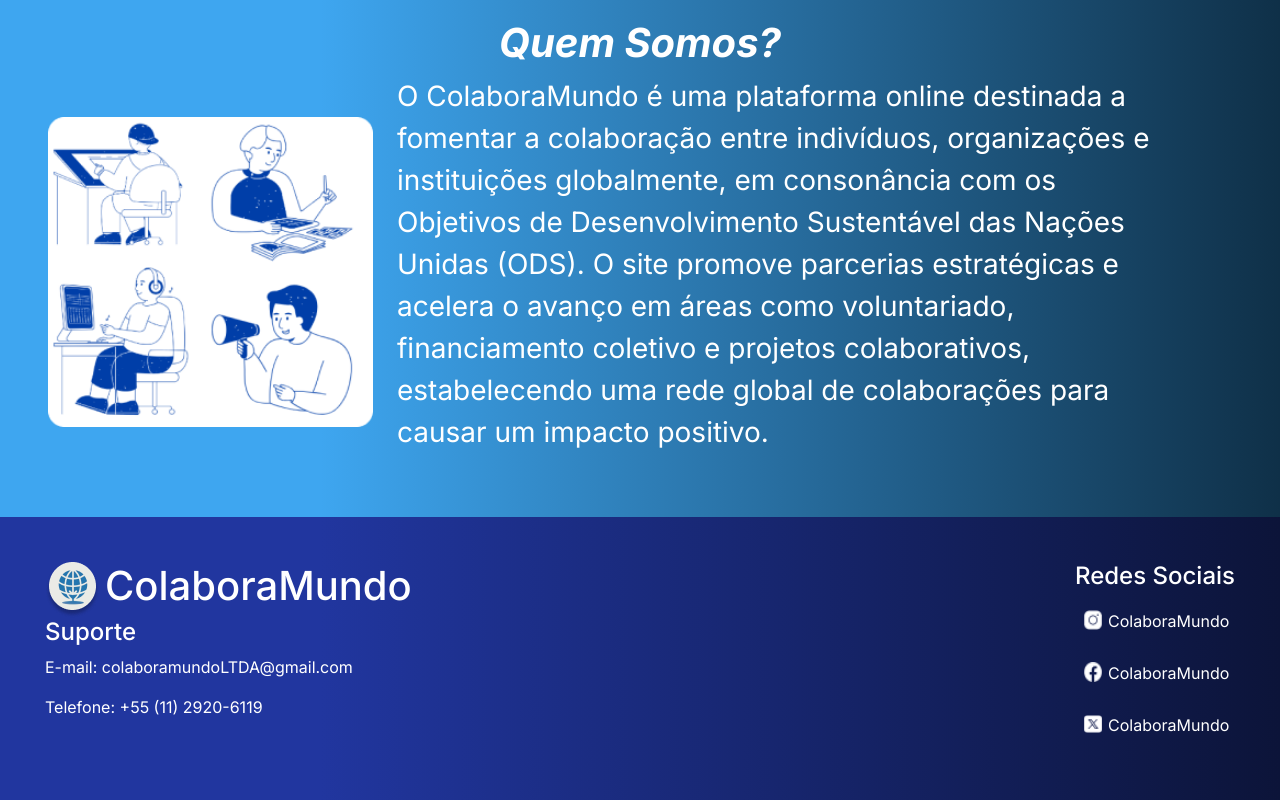
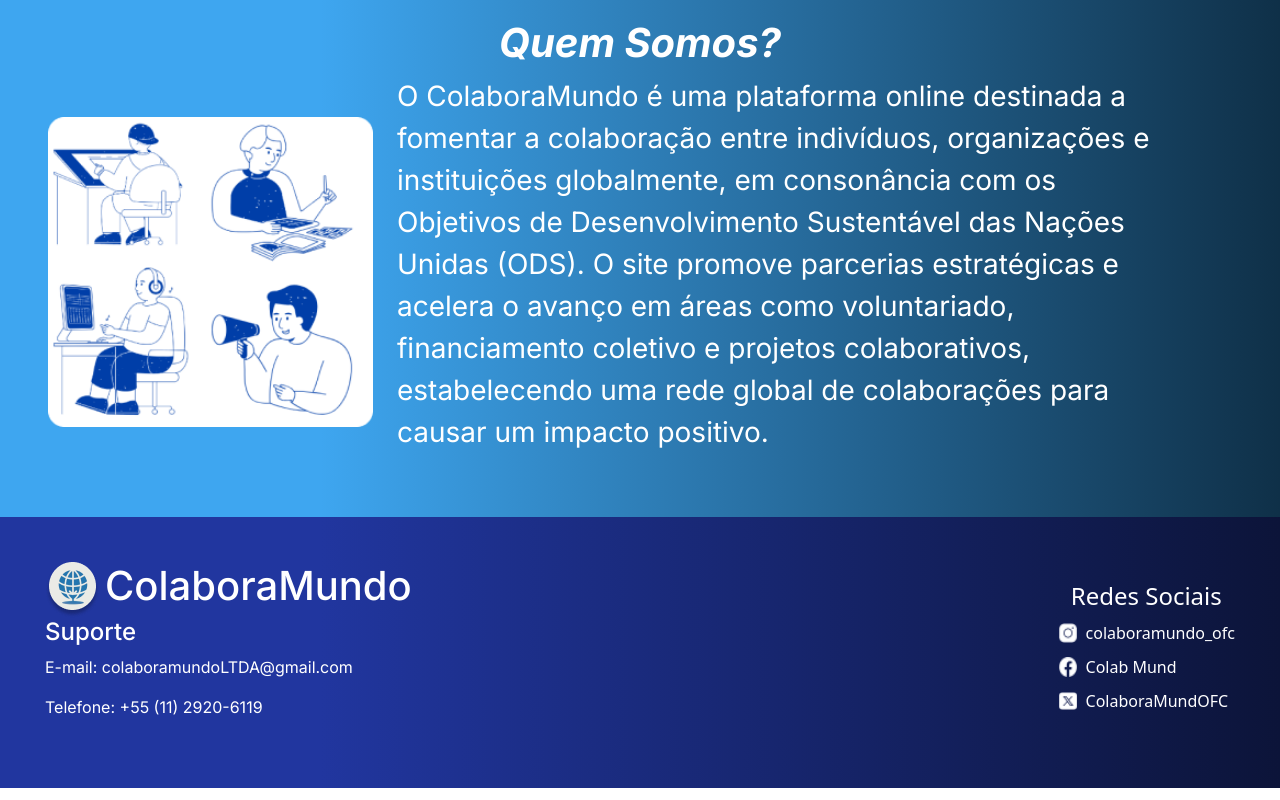
Before and after one commit to rouri404/ColaboraMundo, a website: page index.html in a window 1280 px wide. Shown: the part 1643-2443 px from the top of the page. Drawn offline with nearby package versions, Linux system fonts and the light colour scheme; files that its build step writes are made by us from their sources; a web font is replaced by a local one.

Commit message:
Adaptações completas
Js implementado, CSS e HTML melhorados.

```diff
--- a/css/styles.css
+++ b/css/styles.css
@@ -131,16 +131,32 @@
 }
 
 .redes-sociais {
-  display: flex;
-  flex-direction: column;
-  justify-content: flex-end;
-  gap: 10px;
-  font-family: 'Inter',serif;
+  margin: 20px 0;
 }
 
+.text-redes-sociais {
+  font-size: 1.5em;
+  margin-bottom: 10px;
+}
 
-.text-redes-sociais {
-  margin-left: 0px;
+.rede-social {
+  display: flex;
+  align-items: center;
+  margin-bottom: 10px;
+}
+
+.link-rede-social {
+  text-decoration: none;
+  color: white;
+  font-size: 1em;
+  display: flex;
+  align-items: center;
+}
+
+.icone-rede-social {
+  width: 20px;
+  height: 20px;
+  margin-right: 8px;
 }
 
 
@@ -246,4 +262,6 @@
     align-items: center;
     padding: 20px;
   }
+
+
 }
--- a/index.html
+++ b/index.html
@@ -5,9 +5,6 @@
     <meta name="viewport" content="width=device-width, initial-scale=1.0">
     <title>ColaboraMundo</title>
     <link rel="stylesheet" href="styles.css">
-    <style>
-        @import url('CSS/styles.css');
-    </style>
 
     <script src="js/script.js"></script>
 
@@ -30,13 +27,14 @@
     </form>
 
     <nav class="botoes">
-        <a href="/user">
-            <img src="imagens/User.png" alt="User" class="icon">
+        <a href="#" class="icon" data-message="Em breve estará disponível!">
+            <img src="imagens/User.png" alt="User">
         </a>
-        <a href="/notificações">
-            <img src="imagens/Notificação.png" alt="Notificação" class="icon">
+        <a href="#" class="icon" data-message="Em breve estará disponível!">
+            <img src="imagens/Notificação.png" alt="Notificação">
         </a>
     </nav>
+
 </header>
 
     <main class="content">
@@ -129,26 +127,30 @@
             </div>
 
             <div class="redes-sociais">
-                <h4 class="text-redes-sociais" ">Redes Sociais</h4>
-                <div class="facebook">
-                    <p><a style="text-decoration: none;" href="https://www.instagram.com/colaboramundo_ofc?igsh=MWhoMTlyeTZ5eHE4NA==">
-                    <img class="img-fluid" src="imagens/instagram.png" style="width: 20px; height: 20px; margin-right: 1px; margin-bottom: 5px; margin-left: 2px;">
+                <h4 class="text-redes-sociais">Redes Sociais</h4>
+
+                <div class="rede-social">
+                    <a href="https://www.instagram.com/colaboramundo_ofc?igsh=MWhoMTlyeTZ5eHE4NA==" class="link-rede-social">
+                        <img src="imagens/instagram.png" alt="Instagram" class="icone-rede-social">
+                        colaboramundo_ofc
                     </a>
-                        ColaboraMundo</p>
                 </div>
-                <div class="facebook">
-                    <p><a style="text-decoration: none;" href="https://www.facebook.com/share/15g7GhH8hn/">
-                    <img class="img-fluid" src="imagens/facebook.png" style="width: 20px; height: 20px; margin-right: 1px; margin-bottom: 5px; margin-left: 2px;">
+
+                <div class="rede-social">
+                    <a href="https://www.facebook.com/share/15g7GhH8hn/" class="link-rede-social">
+                        <img src="imagens/facebook.png" alt="Facebook" class="icone-rede-social">
+                        Colab Mund
                     </a>
-                    ColaboraMundo</p>
                 </div>
-                <div class="facebook">
-                    <p><a style="text-decoration: none;" href="https://x.com/ColaboraMundOFC?t=8YmVf_AlBuTnuNva9kjNiw&s=08">
-                    <img class="img-fluid" src="imagens/twitter.png" style="width: 20px; height: 20px; margin-right: 1px; margin-bottom: 5px; margin-left: 2px;">
+
+                <div class="rede-social">
+                    <a href="https://x.com/ColaboraMundOFC?t=8YmVf_AlBuTnuNva9kjNiw&s=08" class="link-rede-social">
+                        <img src="imagens/twitter.png" alt="Twitter" class="icone-rede-social">
+                        ColaboraMundOFC
                     </a>
-                    ColaboraMundo</p>
                 </div>
             </div>
+
     </footer>
 
     <script src="https://cdn.jsdelivr.net/npm/bootstrap@5.3.3/dist/js/bootstrap.bundle.min.js" integrity="sha384-YvpcrYf0tY3lHB60NNkmXc5s9fDVZLESaAA55NDzOxhy9GkcIdslK1eN7N6jIeHz" crossorigin="anonymous"></script>
--- a/js/script.js
+++ b/js/script.js
@@ -1,50 +1,43 @@
-const botoesSaibaMais = document.querySelectorAll('.saiba-mais');
-const descricaoElemento = document.getElementById('descricao');
-
-botoesSaibaMais.forEach((botao) => {
-    botao.addEventListener('click', (event) => {
-        event.preventDefault();
-
-        const cardText = botao.closest('.card-body').querySelector('.card-text').textContent;
-
-
-        descricaoElemento.textContent = cardText;
-
-
-        window.location.href = 'form.html';
-    });
-});
-
+document.addEventListener('DOMContentLoaded', () => {
     const form = document.getElementById('form');
     const errorMessage = document.getElementById('errorMessage');
 
+    console.log('Elemento <form> encontrado:', form !== null);
+    console.log('Elemento <div id="errorMessage"> encontrado:', errorMessage !== null);
+
+    if (form && errorMessage) {
         form.addEventListener('submit', (event) => {
             event.preventDefault();
-
             const email = document.getElementById('email').value.trim();
             const nome = document.getElementById('nome').value.trim();
             const telefone = document.getElementById('telefone').value.trim();
 
             const ajuda = document.querySelector('input[name="ajuda"]:checked');
-    const tipoAjuda = ajuda ? ajuda.nextElementSibling.textContent : null;
-
             const concordar = document.getElementById('concordar').checked;
-
 
             if (!email || !nome || !telefone || !ajuda || !concordar) {
                 errorMessage.style.display = 'block';
                 errorMessage.textContent = 'Erro: Todos os campos são obrigatórios!';
             } else {
                 errorMessage.style.display = 'none';
-        console.log('Email:', email);
-        console.log('Nome:', nome);
-        console.log('Telefone:', telefone);
-        console.log('Tipo de Ajuda:', tipoAjuda ? tipoAjuda.trim() : 'Nenhum selecionado');
-        console.log('Concordou:', concordar ? 'Sim' : 'Não');
                 alert('Formulário enviado com sucesso!');
                 form.reset();
-
-
                 window.location.href = 'index.html';
             }
         });
+    } else {
+        console.error('Erro: Algum elemento necessário não foi encontrado.');
+    }
+});
+
+document.addEventListener('DOMContentLoaded', () => {
+    const disabledLinks = document.querySelectorAll('a[data-message]');
+
+    disabledLinks.forEach((link) => {
+        link.addEventListener('click', (event) => {
+            event.preventDefault(); // Impede a navegação
+            const message = link.getAttribute('data-message');
+            alert(message); // Mostra uma mensagem ao usuário
+        });
+    });
+});
```
Also changed, not shown: form.html (+2 -1 lines). Lines whose indentation alone changed are shown as unchanged.
